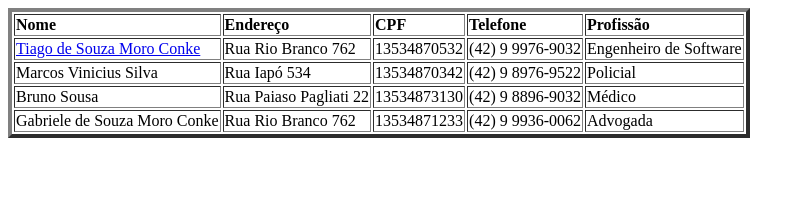
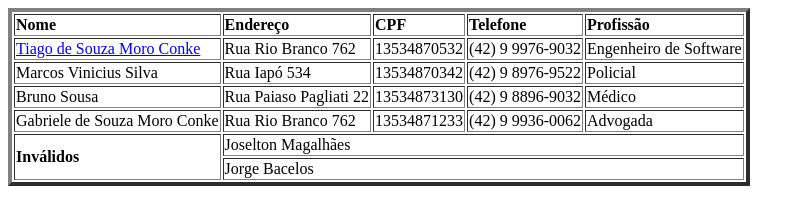
Before and after one commit to TigasConke/html, a plain HTML site: page Tabela/index.html in a window 1280 px wide. Shown: the whole page, without its empty margins (0-805 px from the left). Drawn offline with Linux system fonts and the light colour scheme.

Commit message:
Add files via upload

```diff
--- a/Tabela/index.html
+++ b/Tabela/index.html
@@ -3,15 +3,15 @@
 <head>
     <meta charset="UTF-8">
     <meta name="viewport" content="width=device-width, initial-scale=1.0">
-    <title>Página Principal</title>
+    <title>Tabela</title>
 </head>
 <body>
 
-    <table border = "4">
+    <table border="4"> <!-- Tag que insere uma tabela -->
 
-       <tr>
+       <tr> <!-- Tag que insere uma linha na tabela -->
 
-            <td><b>Nome</b></td>
+            <td><b>Nome</b></td> <!-- Tag <td> insere uma coluna/dado na tabela -->
             <td><b>Endereço</b></td>
             <td><b>CPF</b></td>
             <td><b>Telefone</b></td>
@@ -59,6 +59,20 @@
 
        </tr>
 
+       <tr>
+
+        <td rowspan="2"> <b>Inválidos</b></td> <!-- "rowspan" junta linhas -->
+        <td colspan="4">Joselton Magalhães</td> <!-- "colspan" junta colunas -->
+
+
+       </tr>
+
+       <tr>
+
+        <td colspan="4">Jorge Bacelos</td>
+
+       </tr>
+
     </table>
 
 </body>
```
